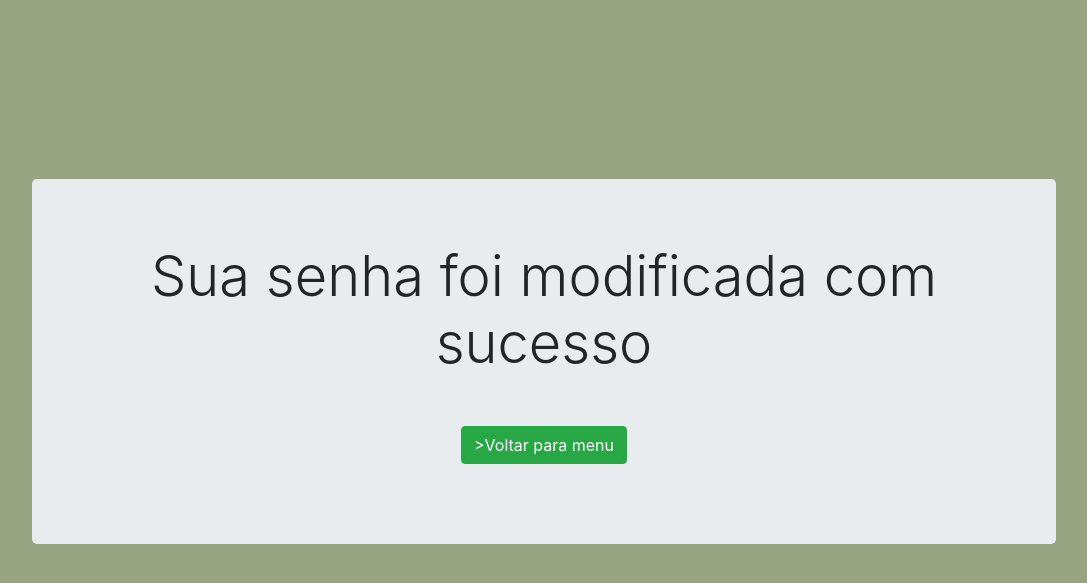
After one commit to Rafael-Floriano/petshop-2.0, a PHP site: page /tela_sucesso/senha_sucesso.php in a window 1280 px wide. The commit adds this page. Shown: the top 583 px of the page, without its empty margins (96-1183 px from the left). Run offline with PHP 8.4, Linux system fonts and the light colour scheme; the visitor is signed in with stand-in values (Sample User, id 1).

Commit message:
Arrumando alguns bugs

```diff
--- a/altera_senha_meus_dados.php
+++ b/altera_senha_meus_dados.php
@@ -20,9 +20,9 @@ if($row == 1){
 
     $resultado = mysqli_query($con,$sql);
 
+    header('location:./tela_sucesso/senha_sucesso.php');
+
 }else{
     $_SESSION['senha_errada'] = true;
     header('location:senha_meus_dados.php');
 }
-
-header('location:senha_meus_dados.php');
--- a/rodape.php
+++ b/rodape.php
@@ -13,7 +13,7 @@
         <div>
           <h2 class="py-3 pt-5 text-white"> ESPERAMOS SEU CONTATO </h2>
 
-          <p class="text-white text-center">Rua Conselheiro Mafra, n 77<br>Centro - Tubarão - SC<br>Cep: 88701-410</p>
+          <p class="text-white text-center">Rua José Martins Cabral<br>Centro - Tubarão - SC<br>Cep: 88704-360</p>
         </div>
         <div style="margin-right:1.5%;">
           <h2 class="py-3 pt-5 text-white"> REDES SOCIAIS</h2>
@@ -26,6 +26,6 @@
       </div>
     </div>
     <div class="border border-dark" style="background-color:#292929;">
-      <p class="text-white ms-5 mt-2 text-center">© 2022 PetKurama. Todos os Direitos Reservados.</p>
+      <p class="text-white ms-5 mt-2 text-center">© 2022 PetAnbu. Todos os Direitos Reservados.</p>
     </div>
   </div>
--- /dev/null
+++ b/tela_sucesso/senha_sucesso.php
@@ -0,0 +1,33 @@
+<?php
+
+include '../verifica_login.php';
+
+?>
+
+<!DOCTYPE html>
+<html lang="PT-br">
+<head>
+    <meta charset="UTF-8">
+    <link rel="stylesheet" href="https://cdn.jsdelivr.net/npm/bootstrap@4.0.0/dist/css/bootstrap.min.css" integrity="sha384-Gn5384xqQ1aoWXA+058RXPxPg6fy4IWvTNh0E263XmFcJlSAwiGgFAW/dAiS6JXm" crossorigin="anonymous">
+    <title>Sua senha foi alterada</title>
+</head>
+<body class="corpo" style="background-color: #98A381;">
+    <div class='conteiner' style="margin:14% 10% 0% 10%; border-radius:10px;">
+        <div class='row'>
+            <div class='col'>
+                <div class="jumbotron Menu">
+                    <div class="texto-Menu">
+                        <h1 class="display-4 text-center mb-5">Sua senha foi modificada com sucesso</h1>
+                        <div class="d-flex flex-column justify-content-center align-items-center mb-3">
+                            <div>
+                                <a type="button" class="btn btn-success" href="../senha_meus_dados.php">>Voltar para menu</a>
+                            </div>
+                        </div>
+                    </div>
+                    </div>
+                </div>
+            </div>
+        </div>
+    </div>
+</body>
+</html>
```
